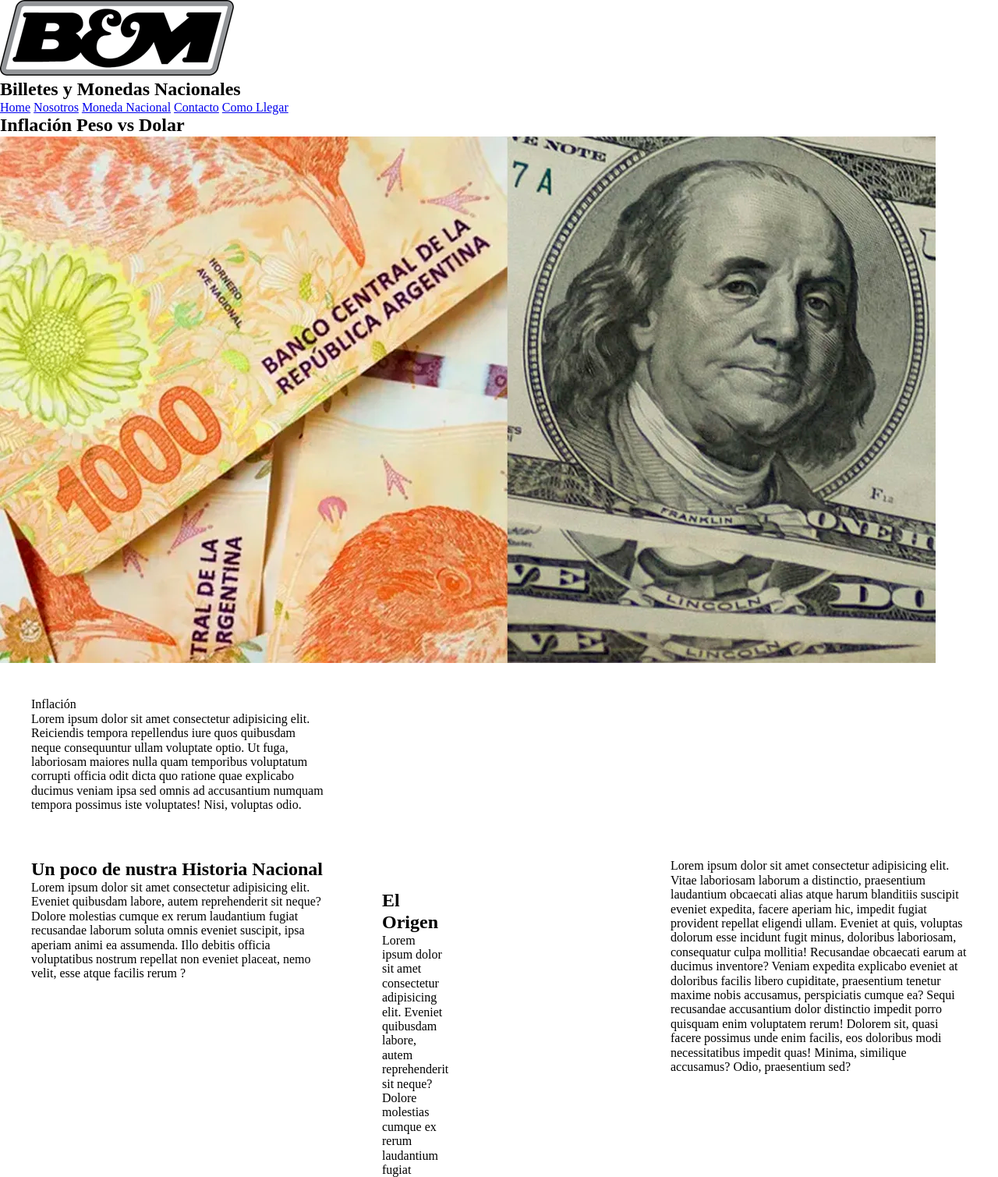
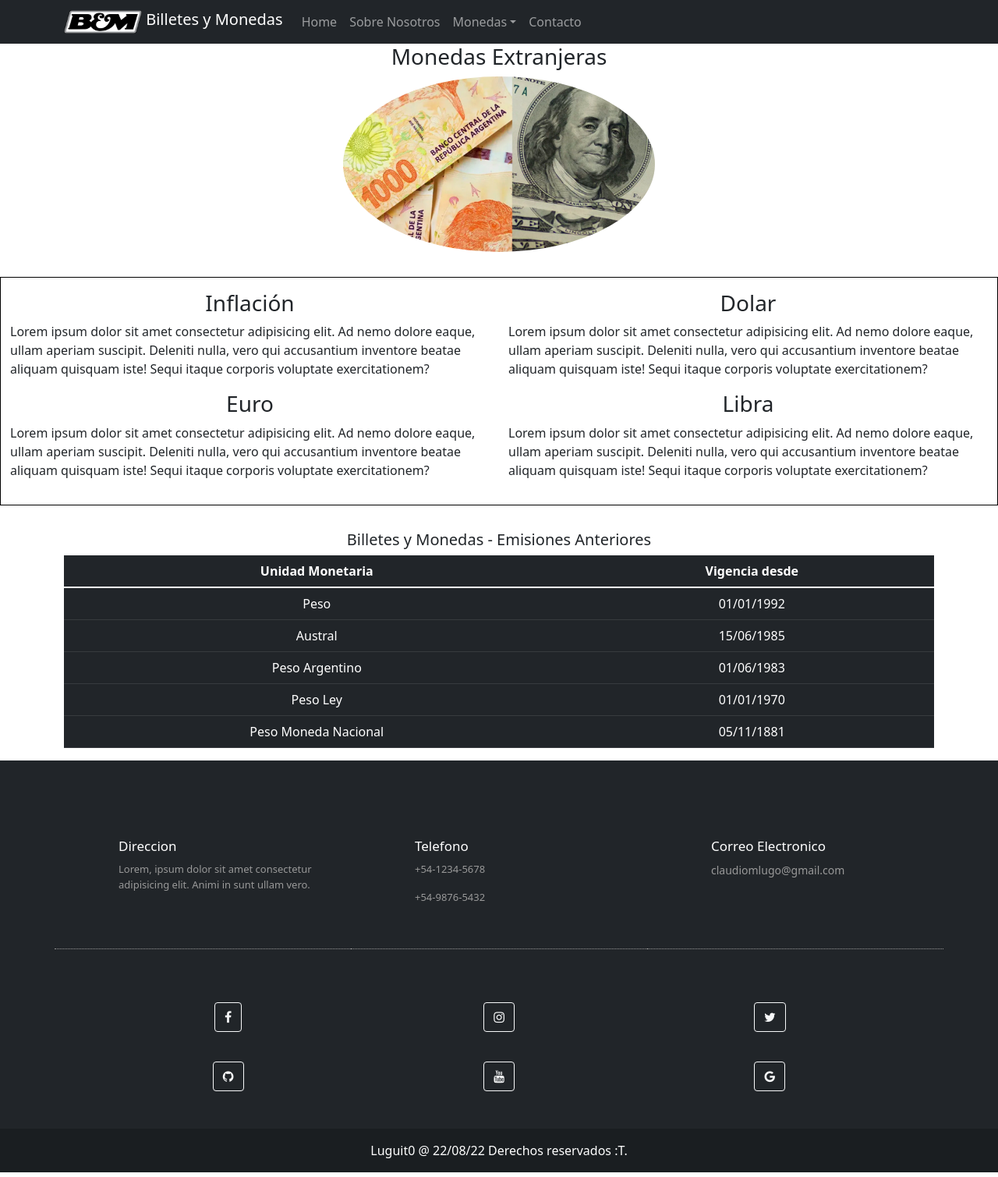
Before and after one commit to Luguit0/casademonedasLUGOCLAUDIO, a plain HTML site: page paginas/monedaextranjera.html in a window 1280 px wide. Shown: the top 1509 px of the page at 78% size. Drawn offline with nearby package versions, Linux system fonts and the light colour scheme.

Commit message:
pasando a la pagina de contacto

```diff
--- a/paginas/monedaextranjera.html
+++ b/paginas/monedaextranjera.html
@@ -6,55 +6,72 @@
     <meta http-equiv="X-UA-Compatible" content="IE=edge">
     <meta name="viewport" content="width=device-width, initial-scale=1.0">
     <link rel="stylesheet" href="../normalize.css">
+    <link href="https://cdn.jsdelivr.net/npm/bootstrap@5.1.3/dist/css/bootstrap.min.css" rel="stylesheet" integrity="sha384-1BmE4kWBq78iYhFldvKuhfTAU6auU8tT94WrHftjDbrCEXSU1oBoqyl2QvZ6jIW3" crossorigin="anonymous">
     <link rel="stylesheet" href="../estilos.css">
+    <link rel="stylesheet" href="http://cdnjs.cloudflare.com/ajax/libs/font-awesome/4.7.0/css/font-awesome.min.css">
     <title>ByM Nacionales</title>
 </head>
+<body>
+<!--HEADER-->
+<nav class="navbar  navbar-expand-lg navbar-dark bg-dark">
+    <div class="container">
+        <a class="navbar-brand mb-0 h1" href="#">
+            <img class="d-inline-block align-top" src="../multimedia/bymlogo.png" width="100" height="30" alt=""> Billetes y Monedas
+        </a>
+        <button type="button" data-bs-toggle="collapse" data-bs-target="#navbarNav" class="navbar-toggler" aria-controls="navbarNav" aria-expanded="false" aria-label="Toggle navigation">
+            <span class="navbar-toggler-icon"></span>
+        </button>
+        <div class="collapse navbar-collapse" id="navbarNav" >
+            <ul class="navbar-nav">
+                <li class="nav-item active">
+                    <a class="nav-link" href="/index.html">Home</a>
+                </li>
+                <li class="nav-item active">
+                    <a class="nav-link" href="/paginas/nosotros.html">Sobre Nosotros</a>
+                </li>
+                <li class="nav-item dropdown">
+                    <a href="#" class="nav-link dropdown-toggle " id="navbarDropdown" role="button" data-bs-toggle="dropdown" aria-expanded="false">Monedas</a>
+                    <ul class="dropdown-menu  bg-dark" aria-labelledby="navbarDropdown">
+                        <li><a href="./monedanacional.html" class="dropdown-item text-white">Nacional</a></li>
+                        <li><a href="./monedaextranjera.html" class="dropdown-item text-white">Extranjera</a></li>
+                    </ul>
+                </li>
+                <li class="nav-item active">
+                    <a class="nav-link" href="./contacto.html">Contacto</a>
+                </li>
+            </ul>
+        </div>
+    </div>
+</nav>
+<!--HEADER FIN-->
+    <div class="container text-center"><h3>Monedas Extranjeras</h3>
+        <img class="img-fluid rounded-circle" width="400px" src="../multimedia/imagenes/dolar-blue-peso-argentinojpg.jpg" alt="">
+    </div>
+    <main class="container-fluid">
+        <div class="row">
+            <article class="col-md-3 col-lg-6">
+                <h3 class="text-center">Inflación</h3>
+                <p>Lorem ipsum dolor sit amet consectetur adipisicing elit. Ad nemo dolore eaque, ullam aperiam suscipit. Deleniti nulla, vero qui accusantium inventore beatae aliquam quisquam iste! Sequi itaque corporis voluptate exercitationem?</p>
+            </article>
+            <article class="col-md-3 col-lg-6">
+                <h3 class="text-center">Dolar</h3>
+                <p>Lorem ipsum dolor sit amet consectetur adipisicing elit. Ad nemo dolore eaque, ullam aperiam suscipit. Deleniti nulla, vero qui accusantium inventore beatae aliquam quisquam iste! Sequi itaque corporis voluptate exercitationem?</p>
+            </article>
+            <article class="col-md-3 col-lg-6">
+                <h3 class="text-center">Euro</h3>
+                <p>Lorem ipsum dolor sit amet consectetur adipisicing elit. Ad nemo dolore eaque, ullam aperiam suscipit. Deleniti nulla, vero qui accusantium inventore beatae aliquam quisquam iste! Sequi itaque corporis voluptate exercitationem?</p>
+            </article>
+            <article class="col-md-3 col-lg-6">
+                <h3 class="text-center">Libra</h3>
+                <p>Lorem ipsum dolor sit amet consectetur adipisicing elit. Ad nemo dolore eaque, ullam aperiam suscipit. Deleniti nulla, vero qui accusantium inventore beatae aliquam quisquam iste! Sequi itaque corporis voluptate exercitationem?</p>
+            </article>
+        </div>
+        </main>
 
-<body>
-    <header>
-        <div class="logo">
-            <img src="../multimedia/bymlogo.png" alt="logocompania">
-            <h2 >Billetes y Monedas Nacionales</h2>
-        </div>
-        <nav>
-            <a href="../index.html" class="nav-link">Home</a>
-            <a href="./nosotros.html" class="nav-link">Nosotros</a>
-            <a href="./monedanacional.html" class="nav-link">Moneda Nacional</a>
-            <a href="./contacto.html" class="nav-link">Contacto</a>
-            <a href="./comollegar.html" class="nav-link">Como Llegar</a>
-        </nav>
-    </header>
-
-
-    <div class="imagen-1"><h2>Inflación Peso vs Dolar</h2>
-        <img src="../multimedia/imagenes/dolar-blue-peso-argentinojpg.jpg" alt="">
-    </div>
-
-    <section class="contenedor-1">
-        <div>
-            <div class="contenedor-titulo">Inflación</div>
-            <div>Lorem ipsum dolor sit amet consectetur adipisicing elit. Reiciendis tempora repellendus iure quos quibusdam neque consequuntur ullam voluptate optio. Ut fuga, laboriosam maiores nulla quam temporibus voluptatum corrupti officia odit dicta quo ratione quae explicabo ducimus veniam ipsa sed omnis ad accusantium numquam tempora possimus iste voluptates! Nisi, voluptas odio.
-                </div>
-        </div>
-    </section>
-
-    <section class="contenedor-1">
-        <div>
-            <h2>Un poco de nustra Historia Nacional</h2>
-            <p>Lorem ipsum dolor sit amet consectetur adipisicing elit. Eveniet quibusdam labore, autem reprehenderit sit neque? Dolore molestias cumque ex rerum laudantium fugiat recusandae laborum soluta omnis eveniet suscipit, ipsa aperiam animi ea assumenda. Illo debitis officia voluptatibus nostrum repellat non eveniet placeat, nemo velit, esse atque facilis rerum ?
-                </p>
-        </div>
-        <section class="contenedor-2"><div>
-            <h2>El Origen</h2>
-            <p>Lorem ipsum dolor sit amet consectetur adipisicing elit. Eveniet quibusdam labore, autem reprehenderit sit neque? Dolore molestias cumque ex rerum laudantium fugiat recusandae laborum soluta omnis eveniet suscipit, ipsa aperiam animi ea assumenda. Illo debitis officia voluptatibus nostrum repellat non eveniet placeat, nemo velit, esse atque facilis rerum ?
-                </p>
-        </div>
-    </section>
-    <div><p>Lorem ipsum dolor sit amet consectetur adipisicing elit. Vitae laboriosam laborum a distinctio, praesentium laudantium obcaecati alias atque harum blanditiis suscipit eveniet expedita, facere aperiam hic, impedit fugiat provident repellat eligendi ullam. Eveniet at quis, voluptas dolorum esse incidunt fugit minus, doloribus laboriosam, consequatur culpa mollitia! Recusandae obcaecati earum at ducimus inventore? Veniam expedita explicabo eveniet at doloribus facilis libero cupiditate, praesentium tenetur maxime nobis accusamus, perspiciatis cumque ea? Sequi recusandae accusantium dolor distinctio impedit porro quisquam enim voluptatem rerum! Dolorem sit, quasi facere possimus unde enim facilis, eos doloribus modi necessitatibus impedit quas! Minima, similique accusamus? Odio, praesentium sed?</p></div>
-</section>
-    <div class="contenedor-tabla">
-        <table class="tabla">
-            <caption>Billetes y Monedas - Emisiones Anteriores</caption>
+<!--TABLA-->
+<div class="container">
+    <h5 class="text-center">Billetes y Monedas - Emisiones Anteriores</h4>
+        <table class="table table-dark table-hover text-center">
             <thead>
                 <tr>
                     <th>Unidad Monetaria</th>
@@ -85,22 +102,65 @@
             </tbody>
         </table>
     </div>
-    <footer>
-        <div class="nav1">
+<!--TABLA FIN-->
+<!--FOOTER-->
+<footer class="footer-main bg-dark fixed-buttom">
+    <div class="container">
+        <div class="row address-main">
+            <div class="col-lg-4 col-sm-12 col-xs-12">
+                <div class="address-box clearfix">
+                    <!-- <div class="add-icon">
+                        <img src="imagen-footer-1.png" alt=""/>
+                    </div> -->
+                    <div class="add-content">
+                        <h5>Direccion</h5>
+                        <p>Lorem, ipsum dolor sit amet consectetur adipisicing elit. Animi in sunt ullam vero.</p>
+                    </div>
+                </div>
+            </div>
+            <div class="col-lg-4 col-sm-12 col-xs-12">
+                <div class="address-box clearfix">
+                    <!-- <div class="add-icon">
+                        <img src="imagen-footer-2.png" alt=""/>
+                    </div> -->
+                    <div class="add-content">
+                        <h5>Telefono</h5>
+                        <p>+54-1234-5678</p>
+                        <p>+54-9876-5432</p>
+                    </div>
+                </div>
+            </div>
+            <div class="col-lg-4 col-sm-12 col-xs-12">
+                <div class="address-box clearfix">
+                    <!-- <div class="add-icon">
+                        <img src="imagen-footer-3.png" alt=""/>
+                    </div> -->
+                    <div class="add-content">
+                        <h5>Correo Electronico</h5>
+                        <p><a href="#" style="text-decoration:none">claudiomlugo@gmail.com</a></p>
+                    </div>
+                </div>
+            </div>
 
-        <nav>
-            <a href="https://es-la.facebook.com/">Facebook</a>
-            <a href="https://twitter.com/?lang=es">Twitter</a>
-            <a href="https://www.instagram.com/">Instagram</a>
-        </nav>
+        </div>
     </div>
-
-    <div class="nav2">
-        <nav>
-            <a href="./paginas/contacto.html" class="nav-link">Contacto</a>
-            <a href="./paginas/comollegar.html" class="nav-link">Como Llegar</a>
-        </nav>
-    </div>
+    <footer class="bg-dark text-center text-white">
+        <div class="container p-4 pb-0">
+            <section class="mb-4">
+                <a class="btn btn-outline-light btn-floating m-1" href="#!" role="button"><i class="fa fa-facebook-f"></i></a>
+                <a class="btn btn-outline-light btn-floating m-1" href="#!" role="button"><i class="fa fa-instagram"></i></a>
+                <a class="btn btn-outline-light btn-floating m-1" href="#!" role="button"><i class="fa fa-twitter"></i></a>
+                <a class="btn btn-outline-light btn-floating m-1" href="#!" role="button"><i class="fa fa-github"></i></a>
+                <a class="btn btn-outline-light btn-floating m-1" href="#!" role="button"><i class="fa fa-youtube"></i></a>
+                <a class="btn btn-outline-light btn-floating m-1" href="#!" role="button"><i class="fa fa-google"></i></a>
+            </section>
+        </div>
+        <div class="text-center p-3" style="background-color: rgba(0, 0, 0, 0.2);"> Luguit0 @ 22/08/22 Derechos reservados :T.
+        </div>
     </footer>
+</footer>
+<!--FOOTER FIN-->
+<script src="https://cdn.jsdelivr.net/npm/@popperjs/core@2.10.2/dist/umd/popper.min.js" integrity="sha384-7+zCNj/IqJ95wo16oMtfsKbZ9ccEh31eOz1HGyDuCQ6wgnyJNSYdrPa03rtR1zdB" crossorigin="anonymous"></script>
+<script src="https://cdn.jsdelivr.net/npm/bootstrap@5.1.3/dist/js/bootstrap.min.js" integrity="sha384-QJHtvGhmr9XOIpI6YVutG+2QOK9T+ZnN4kzFN1RtK3zEFEIsxhlmWl5/YESvpZ13" crossorigin="anonymous"></script>
 </body>
 </html>
```
Also changed, not shown: paginas/nosotros.html (+0 -1 lines).
